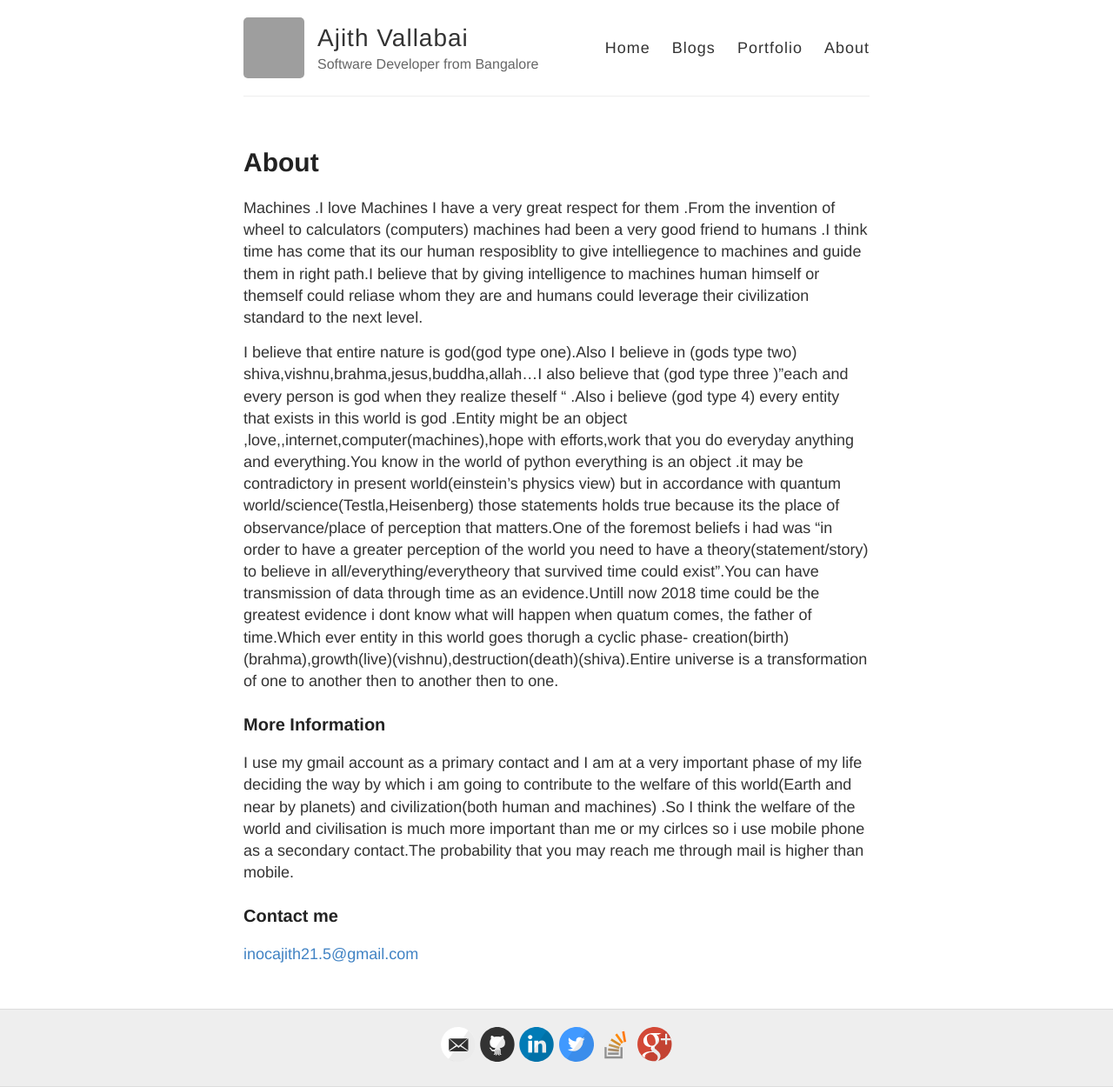
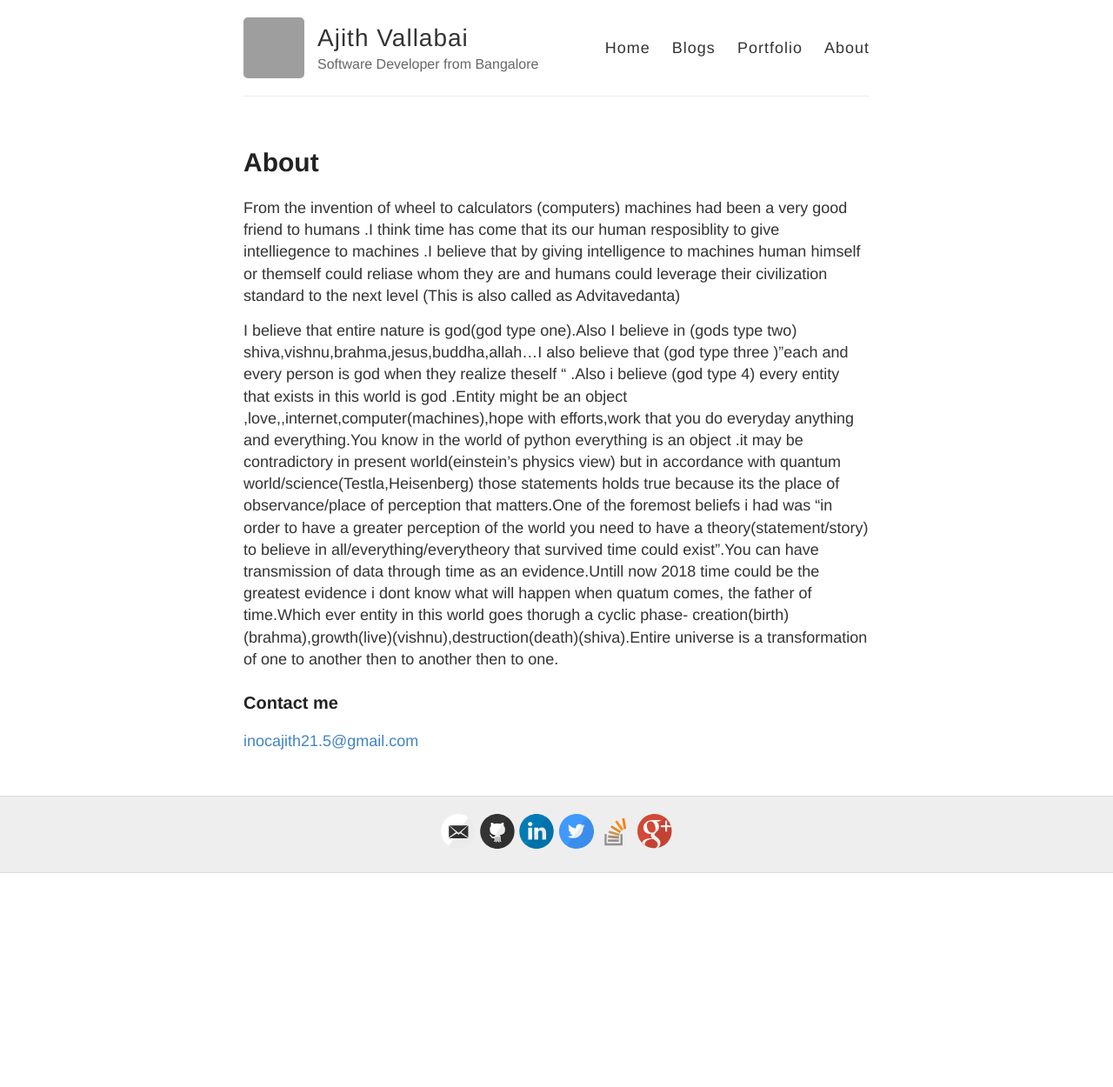
Before and after one commit to ajithvallabai/ajithvallabai.github.io, a Jekyll site: the page built from about.md, in a window 1280 px wide. Shown: the whole page at 87% size. Built offline with Jekyll 4.4.1, drawn with Linux system fonts in a browser that asks for light colours; after the commit the page ends 1004 px from its top, so only the background shows below that; grey boxes are pictures that could not be loaded.

Commit message:
Update about.md

```diff
--- a/about.md
+++ b/about.md
@@ -4,15 +4,13 @@ title: About
 permalink: /about/
 ---
 
-Machines .I love Machines I have a very great respect for them .From the invention of wheel to calculators (computers) machines had been a very good friend to humans .I think time has come that its our human resposiblity to give intelliegence to machines and guide them in right path.I believe that by giving intelligence to machines human himself or themself could reliase whom they are and humans could leverage their civilization standard to the next level.
+
+
+From the invention of wheel to calculators (computers) machines had been a very good friend to humans .I think time has come that its our human resposiblity to give intelliegence to machines .I believe that by giving intelligence to machines human himself or themself could reliase whom they are and humans could leverage their civilization standard to the next level (This is also called as Advitavedanta)
 
 
 I believe that entire nature is god(god type one).Also I  believe in (gods type two) shiva,vishnu,brahma,jesus,buddha,allah...I also believe that (god type three )"each and every person is god when they realize theself " .Also i believe (god type 4) every entity that exists in this world is god .Entity might be an object ,love,,internet,computer(machines),hope with efforts,work that you do everyday anything and everything.You know in the world of python everything is an object .it may be contradictory in present world(einstein's physics view) but in accordance with quantum world/science(Testla,Heisenberg) those statements holds true because its the place of observance/place of perception that matters.One of the foremost beliefs i had was "in order to have a greater perception of the world you need to have a theory(statement/story) to believe in all/everything/everytheory that survived time could exist".You can have transmission of data through time as an evidence.Untill now 2018 time could be the greatest evidence i dont know what will happen when quatum comes, the father of time.Which ever entity in this world goes thorugh a cyclic phase- creation(birth)(brahma),growth(live)(vishnu),destruction(death)(shiva).Entire universe is a transformation of one to another then to another then to one.
 
-### More Information
-
-I use my gmail account as a primary contact and I am at a very important phase of my life deciding the way by which i am going to contribute to the welfare of this world(Earth and near by planets) and civilization(both human and machines) .So I think the welfare of the world and civilisation is much more important than me or my cirlces so i use mobile phone as a secondary contact.The probability that you may reach me through mail is higher than mobile.
-
 ### Contact me
 
 [inocajith21.5@gmail.com](mailto:inocajith21.5@gmail.com)
```
